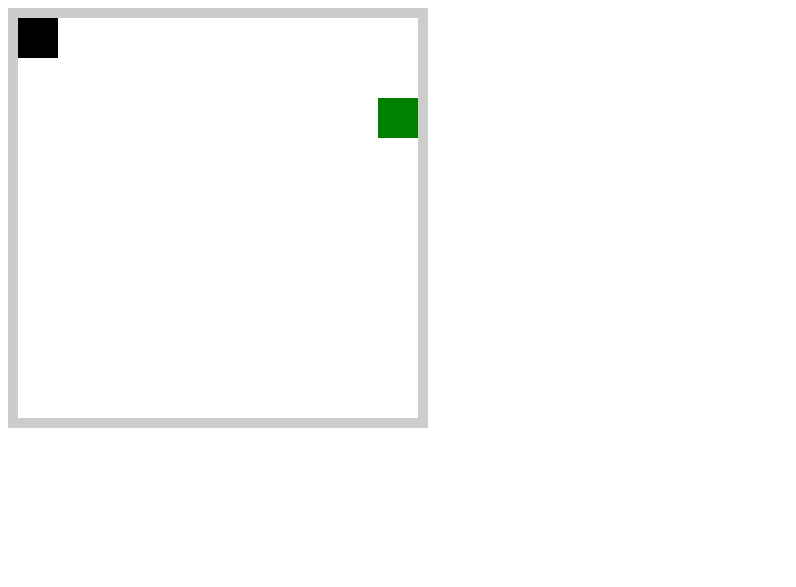
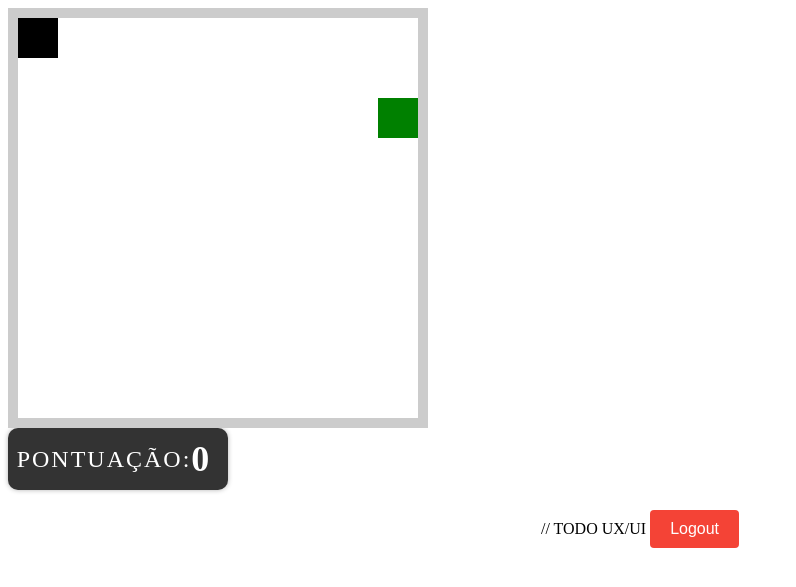
Before and after one commit to hdind/Usuarios_teste, a Django app: page /snakegame in a window 1280 px wide. Shown: the top 587 px of the page, without its empty margins (0-796 px from the left). Run offline with Django 4.2, Linux system fonts and the light colour scheme; the visitor is signed in with stand-in values (Sample User, id 1).

Commit message:
chore: scoreboard and logout

```diff
--- /dev/null
+++ b/setup/static/css/snakegame.css
@@ -0,0 +1,54 @@
+#screen {
+  border: 10px solid #CCC;
+  image-rendering: pixelated;
+  image-rendering: crisp-edges;
+  image-rendering: -moz-crisp-edges;
+  width: 400px;
+  height: 400px;
+}
+
+#scoreBoard {
+  display: flex;
+  align-items: center;
+  justify-content: center;
+  background-color: #333;
+  padding: 10px;
+  border-radius: 10px;
+  box-shadow: 0 0 5px rgba(0, 0, 0, 0.3);
+  color: #fff;
+  width: 200px;
+
+}
+
+#score {
+  font-size: 36px;
+  font-weight: bold;
+  margin-right: 10px;
+  text-align: center;
+}
+
+.label {
+  font-size: 24px;
+  text-transform: uppercase;
+  letter-spacing: 2px;
+  text-align: center;
+}
+
+.logout-container {
+  text-align: center;
+  margin-top: 20px;
+}
+
+.logout-button {
+  background-color: #f44336;
+  color: #fff;
+  border: none;
+  border-radius: 4px;
+  padding: 10px 20px;
+  font-size: 16px;
+  cursor: pointer;
+}
+
+.logout-button:hover {
+  background-color: #d32f2f;
+}
--- a/usuarios/templates/snakegame.html
+++ b/usuarios/templates/snakegame.html
@@ -2,20 +2,20 @@
     <head>
         <meta charset="utf-8">
         <title>Snake game</title>
-
-        <style>
-            #screen {
-                border: 10px solid #CCC;
-                image-rendering: pixelated;
-                image-rendering: crisp-edges;
-                image-rendering: -moz-crisp-edges;
-                width: 400px;
-                height: 400px;
-            }
-        </style>
+        <link rel="stylesheet" type="text/css" href="/static/css/snakegame.css">
     </head>
     <body>
         <canvas id="screen" width="10" height="10"></canvas>
+        <div calss="scoreBoard" id="scoreBoard">
+            <span class="label">Pontuação:</span>
+            <span class="score" id="score">0</span>
+        </div>
+        <div class="logout-container"> // TODO UX/UI
+            <a href="/logout/">
+              <button class="logout-button">Logout</button>
+            </a>
+          </div>
+
         <script>
             const screen = document.getElementById('screen')
             const context = screen.getContext('2d')
@@ -72,6 +72,7 @@
                         if (checkPlayerEatFruit(state)) {
                             state.player.score += 1
                             console.log(state.player.score)
+                            renderScoreBoard(state)
                         }
                     }
                     function replaceFruitIfNecessary() {
@@ -120,6 +121,10 @@
 
                 requestAnimationFrame(renderScreen)
             }
+
+            function renderScoreBoard(state) {
+                document.getElementById('score').textContent = state.player.score
+            }
         </script>
     </body>
 </html>
```
Also changed, not shown: setup/settings.py (+11 -0 lines).
